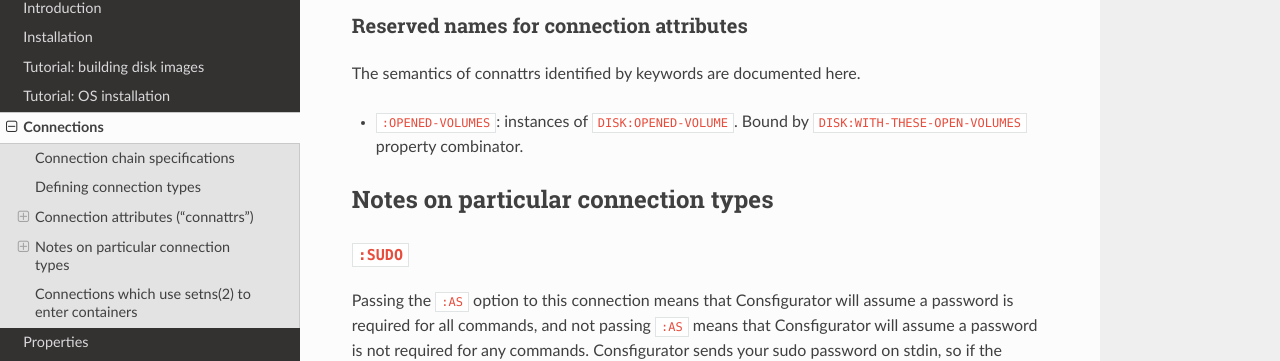
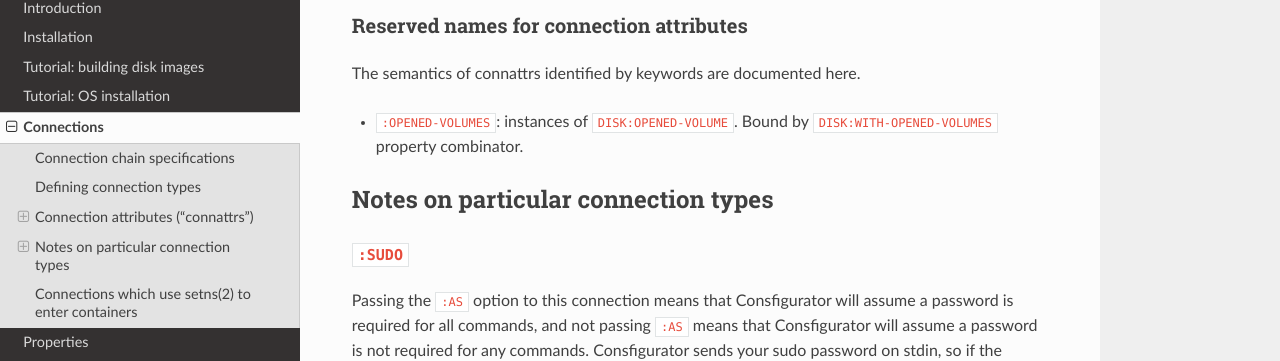
Before and after one commit to spwhitton/consfigurator, a Sphinx documentation site: the page built from doc/connections.rst, in a window 1280 px wide and 900 px high, scrolled down 1626 px. Shown: the part 144-505 px from the top of the window. Built offline with Sphinx 7.4.7 and the Read the Docs theme 2.0.0, drawn with Linux system fonts in a browser that asks for light colours.

Commit message:
rename DISK:WITH-THESE-OPEN-VOLUMES -> DISK:WITH-OPENED-VOLUMES
Signed-off-by: Sean Whitton <spwhitton@spwhitton.name>

```diff
--- a/doc/connections.rst
+++ b/doc/connections.rst
@@ -82,7 +82,7 @@ Reserved names for connection attributes
 The semantics of connattrs identified by keywords are documented here.
 
 - ``:OPENED-VOLUMES``: instances of ``DISK:OPENED-VOLUME``.  Bound by
-  ``DISK:WITH-THESE-OPEN-VOLUMES`` property combinator.
+  ``DISK:WITH-OPENED-VOLUMES`` property combinator.
 
 Notes on particular connection types
 ------------------------------------
```
Also changed, not shown: 4 other files.
